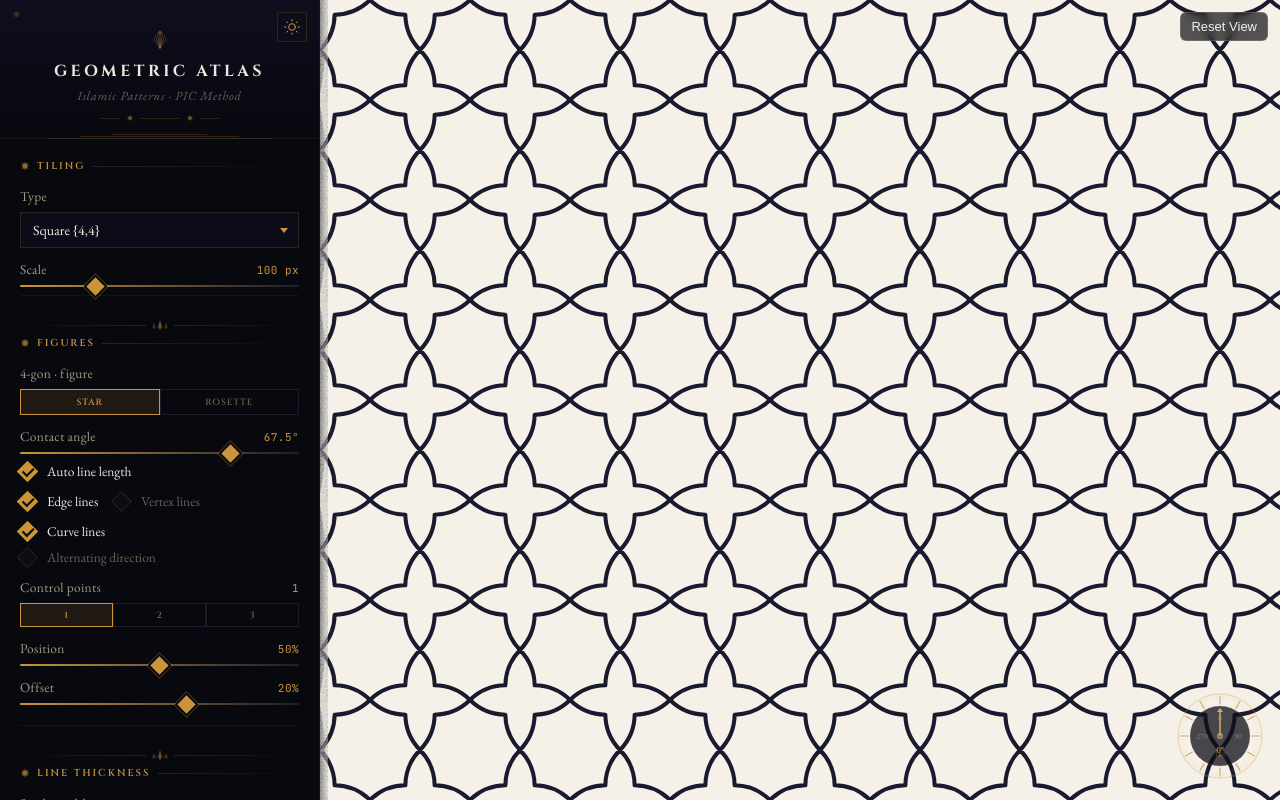
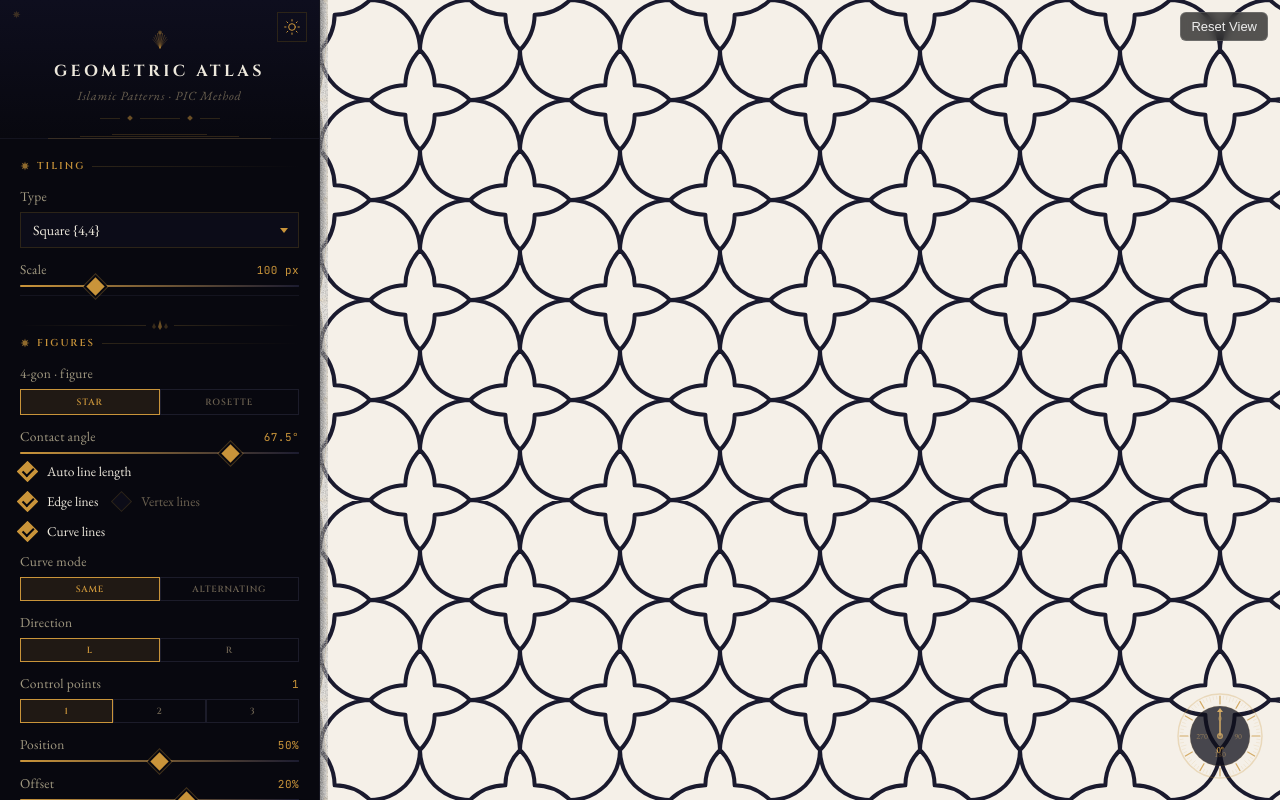
Before and after one commit to TheHJRBean/Claude-Code-CLI-Geometric-Pattern-Creator, a React (Vite) app: page / in a window 1280 px wide. Both pictures are taken after a click on the label "Curve lines". Built offline with nearby package versions, Linux system fonts and the light colour scheme.

Commit message:
fix: consistent curve normals via traversal direction, add L/R direction toggle

```diff
--- a/src/components/Sidebar.tsx
+++ b/src/components/Sidebar.tsx
@@ -207,7 +207,7 @@ function MoonIcon() {
 function FigureControls({
   tileTypeId, sides, displayLabel, figType, angle, lineLength, autoLen, snapEnabled, rosetteQ,
   edgeEnabled, vertexEnabled, vertexDecoupled, vertexAngle, vertexLineLength, vertexAutoLen,
-  curveEnabled, curvePoints, curveAlternating,
+  curveEnabled, curvePoints, curveAlternating, curveDirection,
   tilingType, allFigures, dispatch,
 }: {
   tileTypeId: string
@@ -228,6 +228,7 @@ function FigureControls({
   curveEnabled: boolean
   curvePoints: { position: number; offset: number }[]
   curveAlternating: boolean
+  curveDirection: 'left' | 'right'
   tilingType: string
   allFigures: Record<string, { contactAngle: number }>
   dispatch: React.Dispatch<Action>
@@ -429,13 +430,66 @@ function FigureControls({
 
       {curveEnabled && (
         <div style={{ marginTop: 8 }}>
-          <div style={{ marginBottom: 8 }}>
-            <Toggle
-              checked={curveAlternating}
-              onChange={v => dispatch({ type: 'SET_CURVE_ALTERNATING', payload: { tileTypeId, alternating: v } })}
-              label="Alternating direction"
-            />
+          {/* Same / Alternating mode selector */}
+          <FieldLabel label="Curve mode" />
+          <div style={{ display: 'flex', gap: 0, marginBottom: 8 }}>
+            {(['same', 'alternating'] as const).map(mode => {
+              const isActive = mode === 'alternating' ? curveAlternating : !curveAlternating
+              return (
+                <button
+                  key={mode}
+                  onClick={() => dispatch({ type: 'SET_CURVE_ALTERNATING', payload: { tileTypeId, alternating: mode === 'alternating' } })}
+                  style={{
+                    flex: 1,
+                    padding: '5px 0',
+                    fontFamily: "'Cinzel', Georgia, serif",
+                    fontSize: 9,
+                    fontWeight: 600,
+                    letterSpacing: '0.08em',
+                    textTransform: 'uppercase' as const,
+                    cursor: 'pointer',
+                    border: `1px solid ${isActive ? 'var(--accent)' : 'var(--border)'}`,
+                    background: isActive ? 'var(--accent-bg)' : 'transparent',
+                    color: isActive ? 'var(--accent)' : 'var(--text-muted)',
+                    transition: 'all 0.15s',
+                  }}
+                >
+                  {mode}
+                </button>
+              )
+            })}
           </div>
+
+          {/* Direction selector: L / R */}
+          <FieldLabel label="Direction" />
+          <div style={{ display: 'flex', gap: 0, marginBottom: 8 }}>
+            {(['left', 'right'] as const).map(dir => {
+              const isActive = curveDirection === dir
+              return (
+                <button
+                  key={dir}
+                  onClick={() => dispatch({ type: 'SET_CURVE_DIRECTION', payload: { tileTypeId, direction: dir } })}
+                  style={{
+                    flex: 1,
+                    padding: '5px 0',
+                    fontFamily: "'Cinzel', Georgia, serif",
+                    fontSize: 9,
+                    fontWeight: 600,
+                    letterSpacing: '0.08em',
+                    textTransform: 'uppercase' as const,
+                    cursor: 'pointer',
+                    border: `1px solid ${isActive ? 'var(--accent)' : 'var(--border)'}`,
+                    background: isActive ? 'var(--accent-bg)' : 'transparent',
+                    color: isActive ? 'var(--accent)' : 'var(--text-muted)',
+                    transition: 'all 0.15s',
+                  }}
+                >
+                  {dir === 'left' ? 'L' : 'R'}
+                </button>
+              )
+            })}
+          </div>
+
           <FieldLabel label="Control points" value={String(curvePoints.length)} />
           <div style={{ display: 'flex', gap: 0, marginBottom: 8 }}>
             {[1, 2, 3].map(n => (
@@ -660,6 +714,7 @@ export function Sidebar({
             const curveEnabled = fig?.curve?.enabled ?? false
             const curvePoints = fig?.curve?.points ?? [{ position: 0.5, offset: 0.2 }]
             const curveAlternating = fig?.curve?.alternating ?? false
+            const curveDirection = fig?.curve?.direction ?? 'left'
             return (
               <FigureControls
                 key={tt.id}
@@ -681,6 +736,7 @@ export function Sidebar({
                 curveEnabled={curveEnabled}
                 curvePoints={curvePoints}
                 curveAlternating={curveAlternating}
+                curveDirection={curveDirection}
                 tilingType={config.tiling.type}
                 allFigures={config.figures}
                 dispatch={dispatch}
--- a/src/state/actions.ts
+++ b/src/state/actions.ts
@@ -20,4 +20,5 @@ export type Action =
   | { type: 'SET_CURVE_POINT_COUNT'; payload: { tileTypeId: string; count: number } }
   | { type: 'SET_CURVE_POINT'; payload: { tileTypeId: string; index: number; point: Partial<{ position: number; offset: number }> } }
   | { type: 'SET_CURVE_ALTERNATING'; payload: { tileTypeId: string; alternating: boolean } }
+  | { type: 'SET_CURVE_DIRECTION'; payload: { tileTypeId: string; direction: 'left' | 'right' } }
   | { type: 'LOAD_CONFIG'; payload: PatternConfig }
--- a/src/state/reducer.ts
+++ b/src/state/reducer.ts
@@ -112,6 +112,13 @@ export function reducer(state: PatternConfig, action: Action): PatternConfig {
         curve: { ...curve, alternating: action.payload.alternating },
       })
     }
+    case 'SET_CURVE_DIRECTION': {
+      const fig = getFigure(state, action.payload.tileTypeId)
+      const curve = fig.curve ?? { enabled: true, points: [{ position: 0.5, offset: 0.2 }] }
+      return updateFigure(state, action.payload.tileTypeId, {
+        curve: { ...curve, direction: action.payload.direction },
+      })
+    }
     case 'LOAD_CONFIG':
       return action.payload
     default:
--- a/src/strand/computeCurves.ts
+++ b/src/strand/computeCurves.ts
@@ -1,7 +1,7 @@
 import type { Segment } from '../types/geometry'
 import type { PatternConfig } from '../types/pattern'
 import type { StrandData } from './buildStrands'
-import { sub, normalize, perp, scale, add, dist, lerp, dot, type Vec2 } from '../utils/math'
+import { sub, normalize, perp, scale, add, dist, lerp, type Vec2 } from '../utils/math'
 
 export interface CurvedStrand {
   points: Vec2[]
@@ -139,31 +139,19 @@ export function computeCurves(
         continue
       }
 
-      // Compute a curve normal consistent across all segments of a polygon.
-      //
-      // Use the strand traversal direction (from → to in the strand, which
-      // may be reversed relative to seg.from → seg.to) so that the normal
-      // is perpendicular to the actual rendering direction.
-      //
-      // Orient the normal to always point outward from the polygon center.
-      // This ensures all segments of the same polygon curve in the same
-      // radial direction (outward for positive offset, inward for negative).
+      // Normal is always perp(traversalDir) — consistently to the left of
+      // the strand's travel direction.  The 'direction' config flips L↔R,
+      // and 'alternating' flips every other segment via graph 2-coloring.
       const traversalDir = normalize(sub(to, from))
-      const rawNormal = perp(traversalDir)
+      const baseNormal = perp(traversalDir)
 
-      const segMid: Vec2 = { x: (from.x + to.x) / 2, y: (from.y + to.y) / 2 }
-      const outward = sub(segMid, seg.polygonCenter)
-      const normal: Vec2 = dot(rawNormal, outward) >= 0
-        ? rawNormal
-        : { x: -rawNormal.x, y: -rawNormal.y }
-
-      // When alternating, flip based on edge position within the polygon
-      const flip = curve.alternating && (altParity.get(segmentIndices[i]) ?? false)
-      const sign = flip ? -1 : 1
+      const dirSign = curve.direction === 'right' ? -1 : 1
+      const altSign = (curve.alternating && (altParity.get(segmentIndices[i]) ?? false)) ? -1 : 1
+      const sign = dirSign * altSign
 
       const controlPoints: Vec2[] = curve.points.map(cp => {
         const basePoint = lerp(from, to, cp.position)
-        return add(basePoint, scale(normal, sign * cp.offset * edgeLen))
+        return add(basePoint, scale(baseNormal, sign * cp.offset * edgeLen))
       })
 
       curves.push(controlPoints)
--- a/src/types/pattern.ts
+++ b/src/types/pattern.ts
@@ -14,8 +14,10 @@ export interface CurveConfig {
   enabled: boolean
   /** 1–3 control points defining the curve shape */
   points: CurvePoint[]
-  /** When true, star-arm segments alternate curve direction within each polygon */
+  /** When true, adjacent segments alternate curve direction */
   alternating?: boolean
+  /** Which side of the travel direction curves bulge toward */
+  direction?: 'left' | 'right'
 }
 
 export interface FigureConfig {
```
